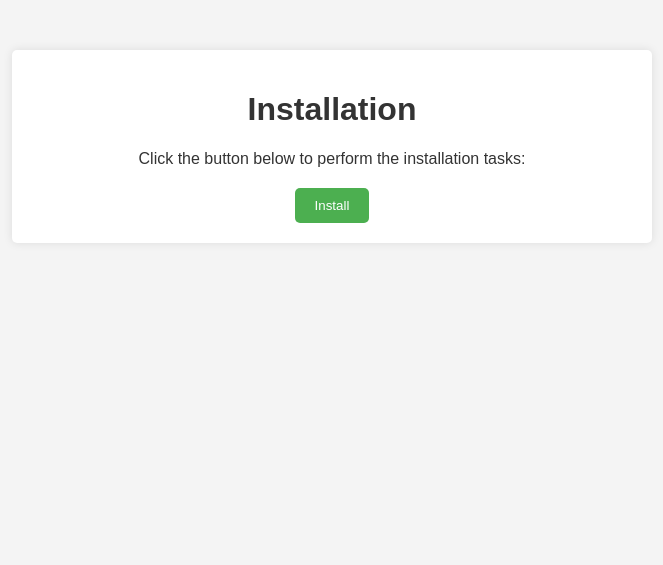
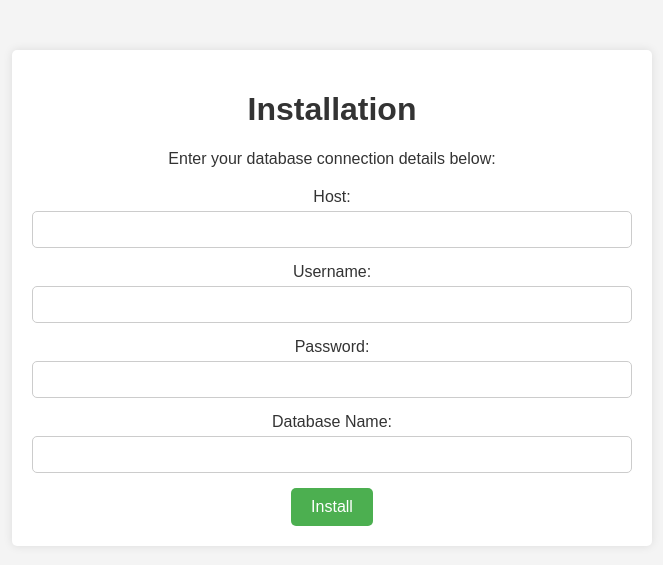
Before and after one commit to dtechoracle/php-chatbot, a PHP site: page /install.php in a window 1280 px wide. Shown: the top 565 px of the page, without its empty margins (308-971 px from the left). Run offline with PHP 8.4, Linux system fonts and the light colour scheme.

Commit message:
Added the forms to collect database conection details upon installation

```diff
--- a/Assignment/Controller/OnlineUserController.php
+++ b/Assignment/Controller/OnlineUserController.php
@@ -4,9 +4,9 @@ include_once("../model/OnlineUserModel.php");
 class OnlineUserController {
     private $onlineUserModel;
 
-    public function __construct($host, $username, $password, $database) {
-        // Initialize OnlineUserModel
-        $this->onlineUserModel = new OnlineUserModel($host, $username, $password, $database);
+    public function __construct(Database $database) {
+        // Initialize OnlineUserModel with the Database instance
+        $this->onlineUserModel = new OnlineUserModel($database);
     }
 
     public function getOnlineUsers() {
--- a/Assignment/install.php
+++ b/Assignment/install.php
@@ -1,32 +1,78 @@
 <?php
+session_start();
+
+// Initialize error messages array
+$errors = [
+    'host' => '',
+    'username' => '',
+    'password' => '',
+    'database' => ''
+];
+
 // Check if the form is submitted
 if ($_SERVER["REQUEST_METHOD"] == "POST") {
     // Database connection details
-    $host = 'localhost';
-    $dbUsername = 'root';
-    $dbPassword = '';
+    $host = $_POST['host'];
+    $dbUsername = $_POST['username'];
+    $dbPassword = $_POST['password'];
+    $database = $_POST['database'];
+
+    // Validate host
+    if (empty($host)) {
+        $errors['host'] = "Host is required";
+    }
+
+    // Validate username
+    if (empty($dbUsername)) {
+        $errors['username'] = "Username is required";
+    }
 
     // Create database named 'assignment'
     $conn = new mysqli($host, $dbUsername, $dbPassword);
     if ($conn->connect_error) {
+        $errors['password'] = "Connection failed: " . $conn->connect_error;
+    } else {
+        $sql = "CREATE DATABASE IF NOT EXISTS $database";
+        if ($conn->query($sql) === TRUE) {
+            $_SESSION['host'] = $host;
+            $_SESSION['dbUsername'] = $dbUsername;
+            $_SESSION['dbPassword'] = $dbPassword;
+            $_SESSION['database'] = $database;
+
+            // Database created successfully
+            $dbMessage = "Database created successfully<br>";
+
+            // Create tables
+            createTables($host, $dbUsername, $dbPassword, $database);
+
+            // Redirect to login page
+            header("Location: ./public_html/login.php");
+            exit;
+        } else {
+            $errors['database'] = "Error creating database: " . $conn->error;
+        }
+
+        // Close the database connection
+        $conn->close();
+    }
+}
+
+// Function to create tables
+function createTables($host, $dbUsername, $dbPassword, $database) {
+    $conn = new mysqli($host, $dbUsername, $dbPassword, $database);
+    if ($conn->connect_error) {
         die("Connection failed: " . $conn->connect_error);
     }
-
-    $sql = "CREATE DATABASE IF NOT EXISTS assignment";
-    if ($conn->query($sql) === TRUE) {
-        $dbMessage = "Database created successfully<br>";
-
-        // Switch to the 'assignment' database
-        mysqli_select_db($conn, 'assignment');
 
     // Create 'users' table
     $sql = "CREATE TABLE IF NOT EXISTS users (
         id INT(6) UNSIGNED AUTO_INCREMENT PRIMARY KEY,
-            name VARCHAR(50) NOT NULL,
+        username VARCHAR(50) NOT NULL,
         password VARCHAR(255) NOT NULL,
         status VARCHAR(10) DEFAULT 'offline'
     )";
     if ($conn->query($sql) === TRUE) {
+        // Table 'users' created successfully
         $tableMessage = "Table 'users' created successfully<br>";
 
         // Insert a sample user into the 'users' table
@@ -34,23 +80,22 @@ if ($_SERVER["REQUEST_METHOD"] == "POST") {
         $password = password_hash("password123", PASSWORD_DEFAULT); // Hash the password
         $status = "online";
 
-            $sql = "INSERT INTO users (name, password, status) VALUES ('$name', '$password', '$status')";
+        $sql = "INSERT INTO users (username, password, status) VALUES ('$name', '$password', '$status')";
         if ($conn->query($sql) === TRUE) {
+            // Sample user inserted successfully
             $sampleUserMessage = "Sample user inserted successfully<br>";
         } else {
-                $sampleUserMessage = "Error inserting sample user: " . $conn->error;
+            $errors['database'] = "Error inserting sample user: " . $conn->error;
         }
     } else {
-            $tableMessage = "Error creating table: " . $conn->error;
-        }
-    } else {
-        $dbMessage = "Error creating database: " . $conn->error;
+        $errors['database'] = "Error creating table: " . $conn->error;
     }
 
     // Close the database connection
     $conn->close();
 }
 ?>
+
 
 <!DOCTYPE html>
 <html lang="en">
@@ -85,41 +130,67 @@ if ($_SERVER["REQUEST_METHOD"] == "POST") {
             margin-bottom: 20px;
         }
 
+        form {
+            text-align: center;
+        }
+
+        label {
+            display: block;
+            margin-bottom: 5px;
+        }
+
+        input[type="text"],
+        input[type="password"] {
+            width: 100%;
+            padding: 10px;
+            margin-bottom: 15px;
+            border: 1px solid #ccc;
+            border-radius: 5px;
+            box-sizing: border-box;
+        }
+
         button {
-            display: block;
-            margin: 0 auto;
+            display: inline-block;
             padding: 10px 20px;
             background-color: #4CAF50;
             color: #fff;
             border: none;
             border-radius: 5px;
             cursor: pointer;
+            font-size: 16px;
         }
 
         button:hover {
             background-color: #45a049;
+        }
+
+        .error {
+            color: red;
+            text-align: center;
+            margin-top: -10px;
+            margin-bottom: 5px;
         }
     </style>
 </head>
 <body>
     <div class="container">
         <h1>Installation</h1>
-        <p>Click the button below to perform the installation tasks:</p>
+        <p>Enter your database connection details below:</p>
         <form method="post" action="<?php echo htmlspecialchars($_SERVER["PHP_SELF"]); ?>">
+            <label for="host">Host:</label>
+            <input type="text" id="host" name="host" value="<?php echo isset($_POST['host']) ? $_POST['host'] : ''; ?>" required>
+            <span class="error"><?php echo $errors['host']; ?></span><br>
+            <label for="username">Username:</label>
+            <input type="text" id="username" name="username" value="<?php echo isset($_POST['username']) ? $_POST['username'] : ''; ?>" required>
+            <span class="error"><?php echo $errors['username']; ?></span><br>
+            <label for="password">Password:</label>
+            <input type="password" id="password" name="password">
+            <span class="error"><?php echo $errors['password']; ?></span><br>
+            <label for="database">Database Name:</label>
+            <input type="text" id="database" name="database" value="<?php echo isset($_POST['database']) ? $_POST['database'] : ''; ?>" required>
+            <span class="error"><?php echo $errors['database']; ?></span><br>
             <button type="submit">Install</button>
         </form>
-        <?php
-        // Display installation messages
-        if (isset($dbMessage)) {
-            echo "<p>$dbMessage</p>";
-        }
-        if (isset($tableMessage)) {
-            echo "<p>$tableMessage</p>";
-        }
-        if (isset($sampleUserMessage)) {
-            echo "<p>$sampleUserMessage</p>";
-        }
-        ?>
     </div>
 </body>
 </html>
--- a/Assignment/public_html/chatlog.txt
+++ b/Assignment/public_html/chatlog.txt
@@ -9,3 +9,7 @@ temi: hello
 jerry: hmm
 dtechoracle: test
 dtechoracle: Another one
+dtechoracle: Test
+dtechoracle: Hello there
+sample: hm
+james: test
```
Also changed, not shown: Assignment/Controller/LoginController.php (+7 -5 lines), Assignment/Controller/LogoutController.php (+4 -5 lines), Assignment/Controller/RegisterController.php (+5 -4 lines), Assignment/model/Database.php (+16 -5 lines), Assignment/model/OnlineUserModel.php (+3 -6 lines), Assignment/model/UserModel.php (+30 -20 lines), Assignment/public_html/dashboard.php (+19 -1 lines), Assignment/public_html/login.php (+29 -17 lines), Assignment/public_html/logout.php (+23 -15 lines), Assignment/public_html/online_users.php (+23 -11 lines), Assignment/public_html/register.php (+25 -8 lines), Assignment/uninstall.php (added). Lines whose indentation alone changed are shown as unchanged.
